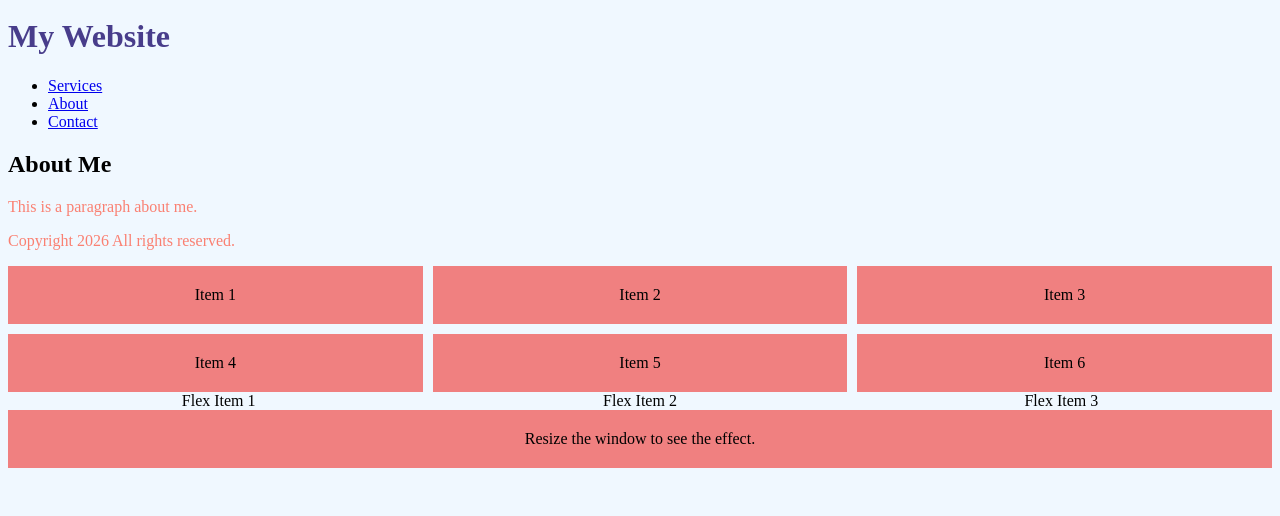
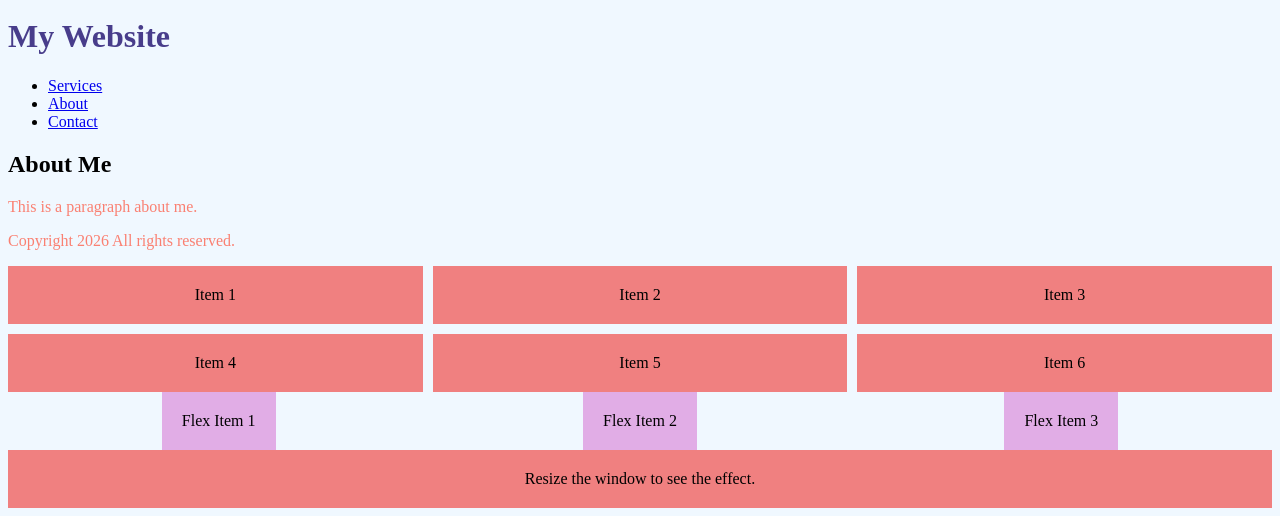
Before and after one commit to Ristoona/websivuston_kehittaminen_syksy2026, a plain HTML site: page ws_04/index.html in a window 1280 px wide. Shown: the part 2009-2525 px from the top of the page. Before the commit the page ends 2485 px from the top, so only its background shows below. Drawn offline with Linux system fonts and the light colour scheme.

Commit message:
Fix HTML structure by closing body and html tags; rename .box class to .flex-item for clarity

```diff
--- a/ws_04/main.css
+++ b/ws_04/main.css
@@ -124,7 +124,7 @@ input[type="submit"]:hover {
     justify-content: space-around;
     align-items: center;
 }
-.box {
+.flex-item {
     background-color: rgb(225, 173, 230);
     padding: 20px;
     text-align: center;
```
Also changed, not shown: ws_04/index.html (+2 -0 lines).
